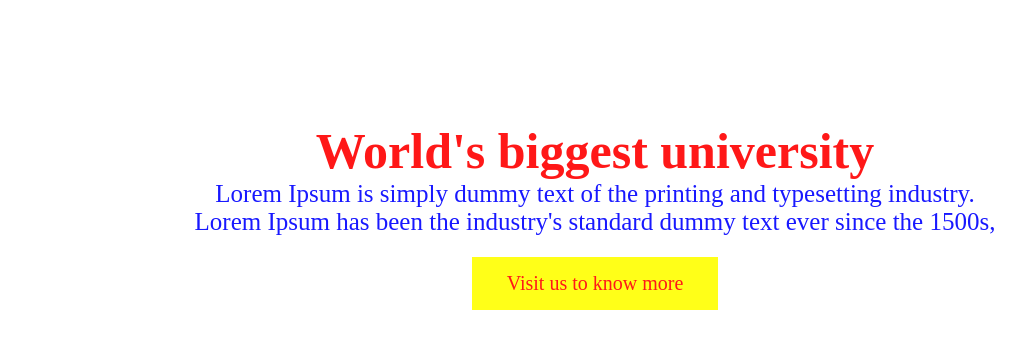
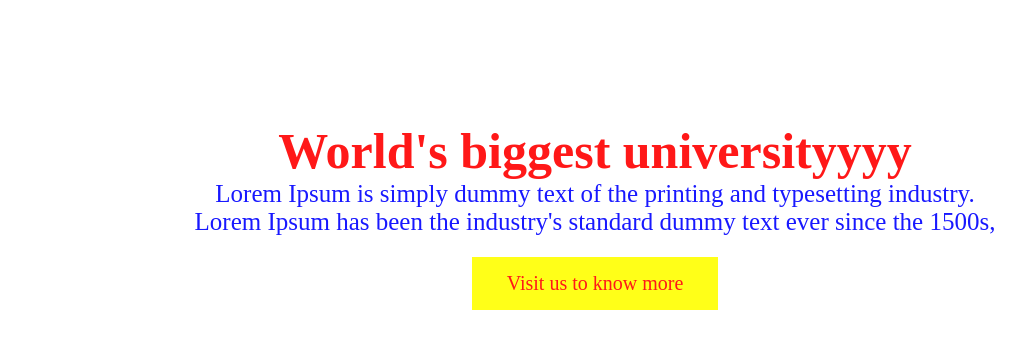
Before and after one commit to kaushalhattar/second, a plain HTML site: page index1.html in a window 1280 px wide. Shown: the part 63-412 px from the top of the page, without its empty margins (45-1070 px from the left). Drawn offline with Linux system fonts and the light colour scheme.

Commit message:
header changed

```diff
--- a/index1.html
+++ b/index1.html
@@ -27,7 +27,7 @@
         <i class="fa fa-bars"></i>
     </nav>
     <div class="text-box">
-      <h1>World's biggest university</h1>
+      <h1>World's biggest universityyyy</h1>
       <p>Lorem Ipsum is simply dummy text of the printing and typesetting industry.<br> Lorem Ipsum has been the industry's standard dummy text ever since the 1500s, </p>
       <a href="#" class="hero-btn">Visit us to know more</a>
     </div>
```
